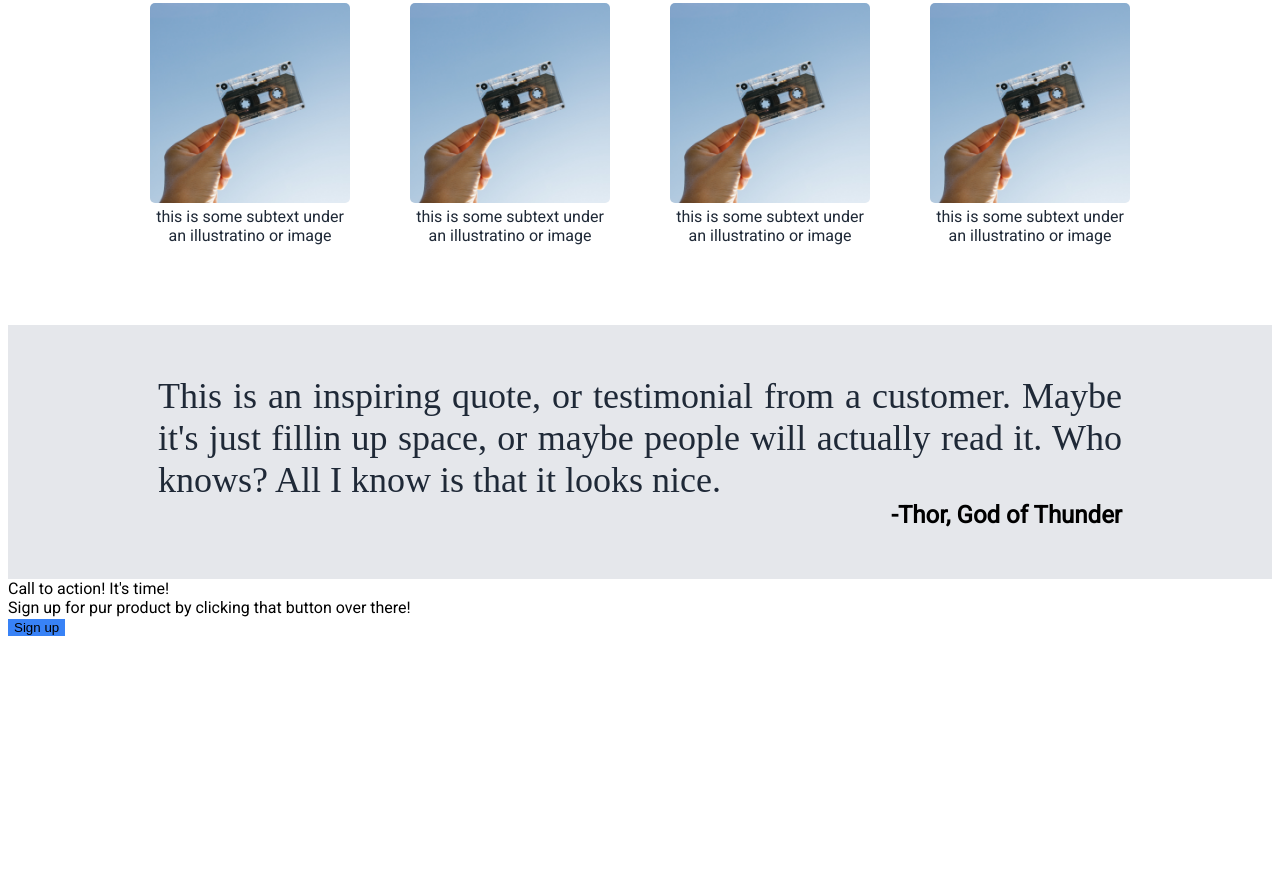
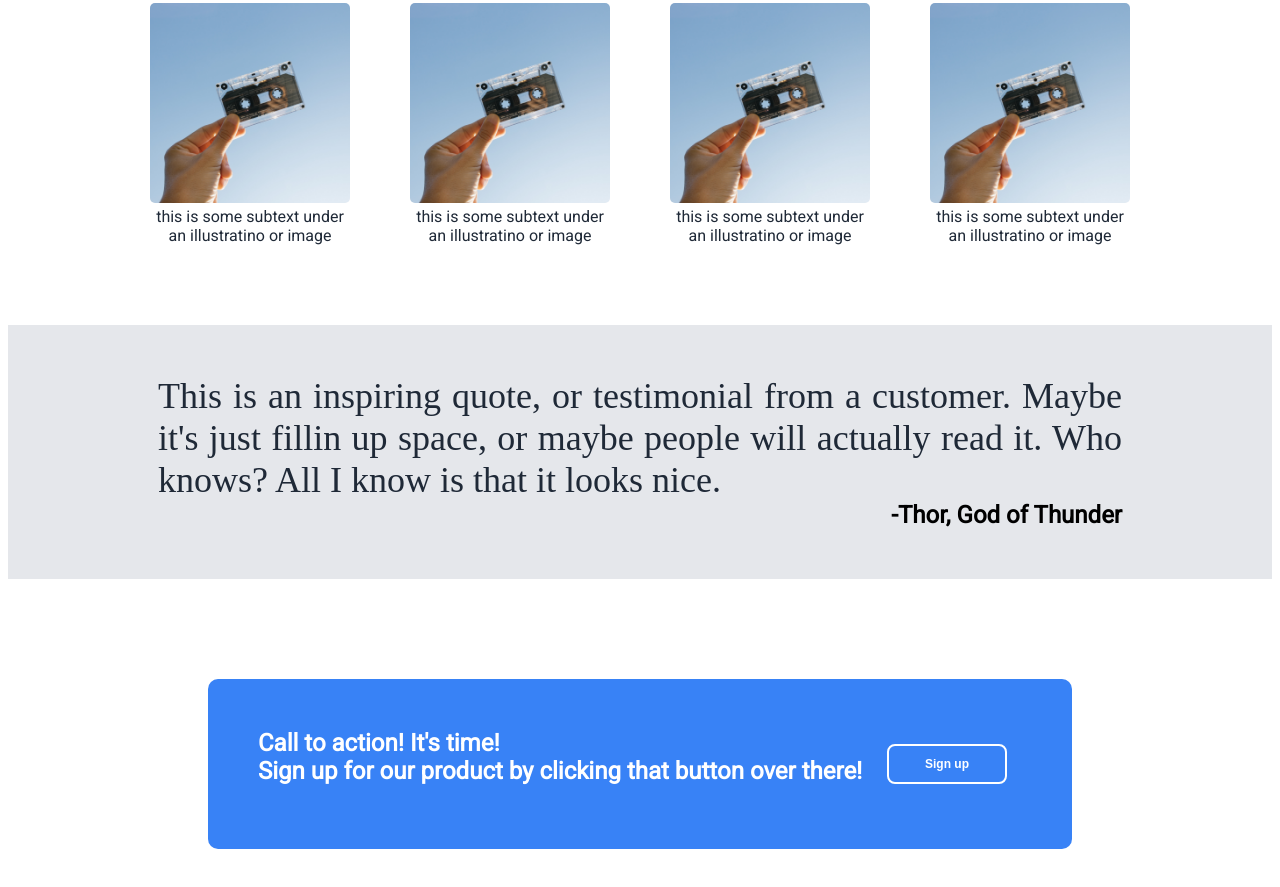
Before and after one commit to nfrank5/top-landing-project, a plain HTML site: page index.html in a window 1280 px wide. Shown: the part 705-1592 px from the top of the page. Before the commit the page ends 1349 px from the top, so only its background shows below. Drawn offline with Linux system fonts and the light colour scheme.

Commit message:
Add HTML and CSS for call to action section

```diff
--- a/index.html
+++ b/index.html
@@ -54,11 +54,13 @@
     </div>
 
     <div class="action">
-        <div class="action-text">
-            <div>Call to action! It's time!</div>
-            <div>Sign up for pur product by clicking that button over there!</div>
+        <div class="action-left">
+            <div class="action-text">Call to action! It's time!</div>
+            <div class="action-subtext">Sign up for our product by clicking that button over there!</div>
         </div>
-        <button class="action-sign-up-button">Sign up</button>
+        <div class="button-section">
+            <button class="action-sign-up-button">Sign up</button>
+        </div>
     </div>
 
 
--- a/style.css
+++ b/style.css
@@ -49,8 +49,12 @@ a {
     color: #E5E7EB;
 }
 button {
+    display: flex;
     background-color: #3882F6;
+    color: white;
+    border-radius: 8px;
     border: none;
+
 }
 
 .sign-up-button {
@@ -74,6 +78,7 @@ button {
     padding: 50px 150px 50px 150px;
     display: flex;
     flex-direction: column;
+
 }
 .info-image {
     width: 200px;
@@ -128,3 +133,37 @@ button {
     padding: 0px 150px 50px 150px;
     color: black;
 }
+
+/*ACTION*/
+
+
+.action {
+    display: flex;
+    margin: 100px 200px;
+    padding: 50px;
+    background-color: #3882F6;
+    font-size: 24px;
+    color: white;
+    font-weight: bolder;
+    border-radius: 10px;
+}
+
+.action-sign-up-button {
+    display: flex;
+    width: 120px;
+    height: 40px;
+    padding: 5px 25px 5px 25px;
+    border: white;
+    border-width: 2px;
+    border-style: solid;
+    justify-content: center;
+    align-items: center;
+    font-weight: 900;
+    font-size: 12px;
+}
+
+.button-section {
+    margin-left: auto;
+    padding: 15px;
+
+}
```
